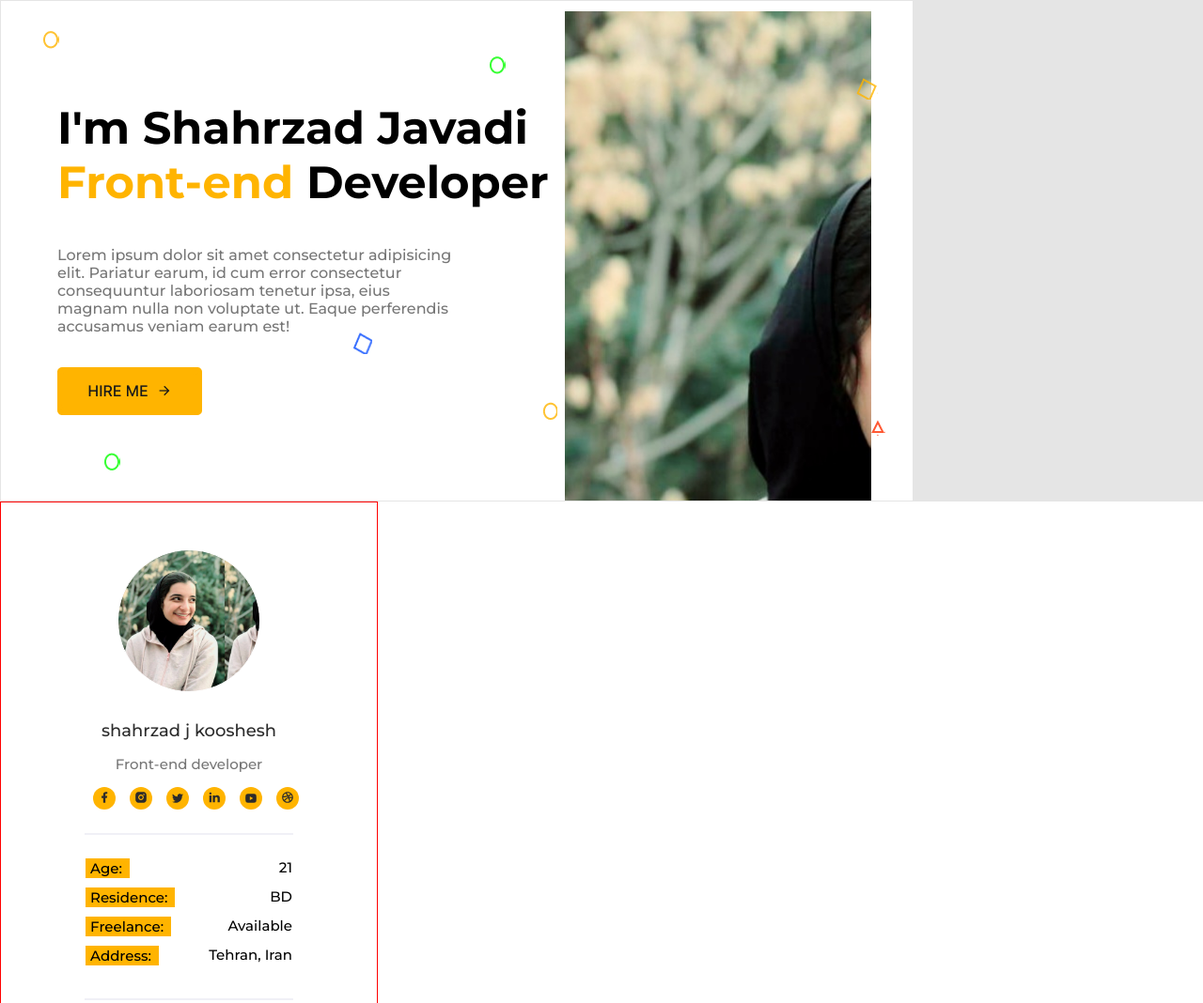
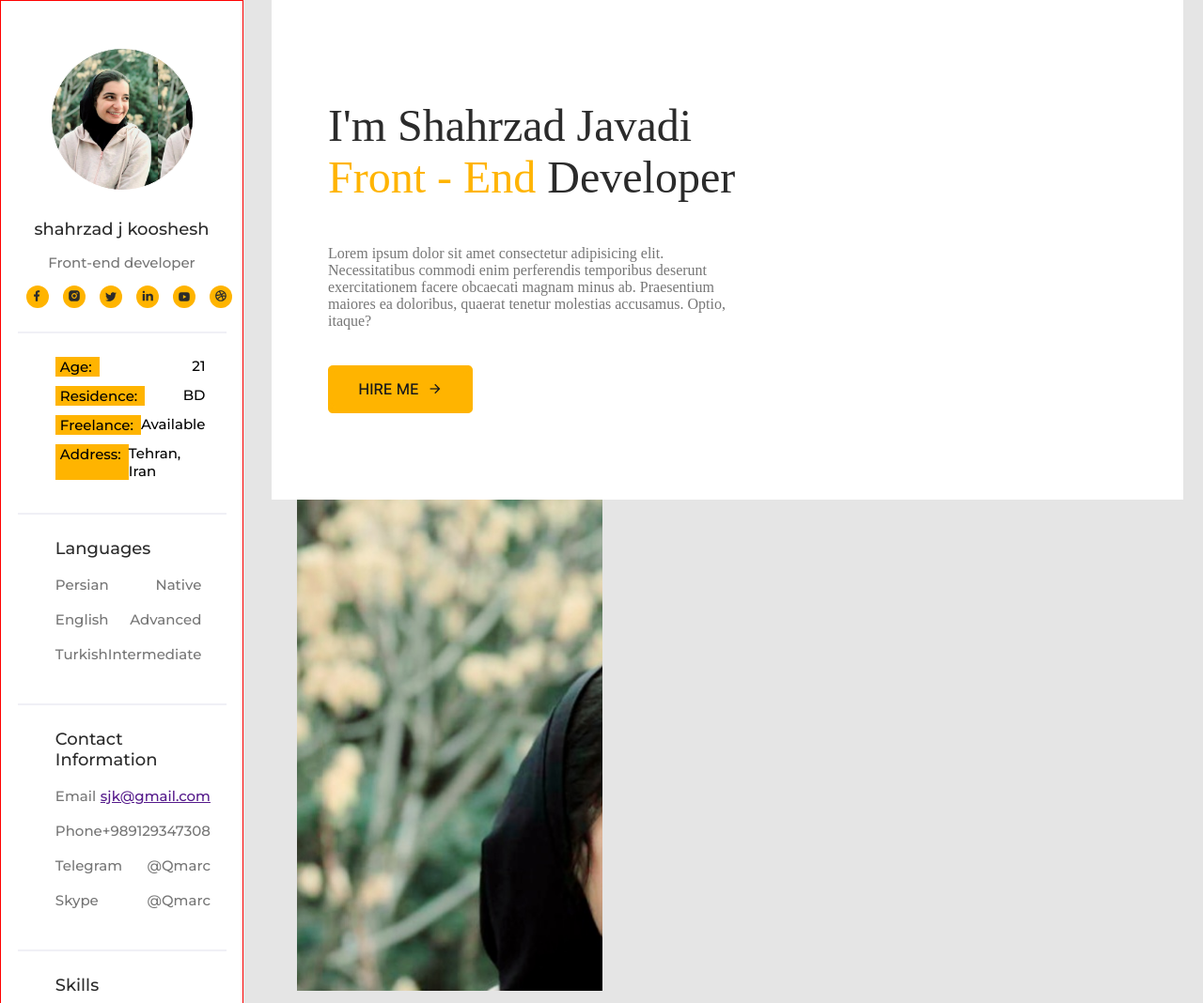
Before and after one commit to shahrzadJavadiKoushesh/IE_HW1, a plain HTML site: page index.html in a window 1280 px wide. Shown: the top 1068 px of the page at 94% size. Drawn offline with Linux system fonts and the light colour scheme.

Commit message:
left part of intro without details second edit

```diff
--- a/index.html
+++ b/index.html
@@ -14,28 +14,6 @@
 
 <body>
     <div class="main-container">
-        <div class="intro-containter">
-            <div class="left">
-                <div class="intro-introduction">
-                 I'm Shahrzad Javadi<br>
-                <span id="intro-introduction-expertise">Front-end</span> Developer
-                </div>
-                <div class="intro-bio">Lorem ipsum dolor sit amet consectetur adipisicing elit. Pariatur earum, id cum error consectetur consequuntur laboriosam tenetur ipsa, eius magnam nulla non voluptate ut. Eaque perferendis accusamus veniam earum est!</div>
-                <div class="HIRE-ME-btn"></div>
-            </div>
-            <div class="intro-image"></div>
-            <div class="polygon1"></div>
-            <div class="Rectangle52"></div>
-            <div class="Rectangle51"></div>
-            <div class="Ellipse15"></div>
-            <div class="Ellipse13"></div>
-            <div class="Ellipse16"></div>
-            <div class="Ellipse12"></div>
-
-
-        </div>
-
-    </div>
         <div class="sidebar-container">
             <div class="sidebar-image"></div>
             <div class="sidebar-name">shahrzad j kooshesh</div>
@@ -266,10 +244,33 @@
                     </div>
                 </div>
             </div>
+        </div>
 
+        <div class="right">
+            <div class="intro-container">
+                <div class="intro-left">
+                        <div class="introduction-brief">
+                             I'm Shahrzad Javadi <br>
+                        <span id="job">Front - End</span> Developer
+                        </div>
+                        <div class="introduction-bio">
+                            Lorem ipsum dolor sit amet consectetur adipisicing elit. Necessitatibus commodi enim perferendis temporibus deserunt exercitationem facere obcaecati magnam minus ab. Praesentium maiores ea doloribus, quaerat tenetur molestias accusamus. Optio, itaque?
+                        </div>
 
+                        <div class="Hire-btn">
+
+                        </div>
+                </div>
+
+                <div class="intro-right">
+                    <div class="intro-image">
+
+                    </div>
+                </div>
+            </div>
         </div>
     </div>
+
 </body>
 
 </html>
--- a/styles/_variables.scss
+++ b/styles/_variables.scss
@@ -2,5 +2,5 @@ $document_background: #e5e5e5;
 $component_background: #fff;
 $secondary_color: #ffb400;
 $text_color: #767676;
-$btn_text: #2b2b2b;
+$normalText: #2b2b2b;
 $Inter: "Montserrat", sans-serif;
--- a/styles/index.scss
+++ b/styles/index.scss
@@ -10,131 +10,15 @@ body {
 }
 
 .main-container {
+  display: flex;
   background-color: $document_background;
 }
-
-.intro-containter{
-  display: flex;
-  flex-direction: row;
-  flex-wrap: wrap;
-  font-family: $Inter;
-  border: 1px solid $document_background;
-  background-color: $component_background;
-  width: 970px;
-  height: 531.9px;
-  .intro-introduction{
-    position: absolute;
-    font-weight: 700;
-    font-size: 48px;
-    height: 134px;
-    margin: 105.92px 410px 291.58px 60px;
-    #intro-introduction-expertise{
-      color: $secondary_color;
-    }
-  }
-
-  .intro-bio{
-    position: absolute;
-    width: 424px;
-    height: 100.23px;
-    margin: 260.82px 486px 170.85px 60px;
-    font-weight: 400;
-    font-size: 16px;
-    color: $text_color;
-  }
-
-  .HIRE-ME-btn{
-    background-image: url("../assets/Hire_me.jpg");
-    width: 154px;
-    height: 51px;
-    display: flex;
-    flex-direction: column;
-    justify-content: center;
-    align-items: center;
-    margin-left: 60px;
-    margin-top: 389.53px;
-    margin-bottom: 91.37px;
-  }
-
-  .intro-image{
-    width: 325.72px;
-    height: 520.89px;
-    margin-top: -520.88px;
-    margin-left: 600px;
-    background-image: url("../assets/profile_image.jfif");
-  }
-
-  .polygon1{
-    background-image: url("../assets/Polygon1.jpg");
-    width: 15px;
-    height: 17.8px;
-    margin-top: -86.34px;
-    margin-bottom: 27.34px;
-    margin-right: 27.34px;
-  }
-
-  .Rectangle52{
-    background-image: url(../assets/Rectangle52.png);
-    width: 21.45px;
-    height: 22.92px;
-    margin-top: -179.28px;
-    margin-left: 373.83px;
-    margin-right: 574.8px;
-    margin-bottom: 128.25px;
-  }
-
-  .Rectangle51{
-    background-image: url(../assets/Rectangle51.png);
-    width: 22.45px;
-    height: 22.82px;
-    margin-left:910.46px ;
-    margin-top: -450px;
-    border: 2px;
-  }
-
-  .Ellipse15{
-    background-image: url(../assets/Ellipse15.png);
-    width: 16.5px;
-    height: 19.22px;
-    margin-left: 45px;
-    margin-top: -500px;
-  }
-
-  .Ellipse13{
-    background-image: url(../assets/Ellipse13.png);
-    width: 16px;
-    height: 19.22px;
-    margin-left: 514.86px;
-    margin-top: -105px;
-  }
-
-  .Ellipse16{
-    position: absolute;
-    background-image: url(../assets/Ellipse16.png);
-    width: 16.5px;
-    height: 19.22px;
-    margin-left: 110px;
-    margin-top: 480.64px;
-  }
-
-  .Ellipse12{
-    position: absolute;
-    background-image: url(../assets/Ellipse12.png);
-    width: 16.5px;
-    height: 19.22px;
-    margin-left: 520px;
-    margin-top: 59.23px;
-  }
-}
-
-
-
-
 
 .sidebar-container {
   border: 1px solid red;
   width: 400px;
   background-color: $component_background;
+
   .sidebar-image {
     border: 1px solid white;
     width: 150px;
@@ -142,9 +26,10 @@ body {
     border-radius: 50%;
     margin-top: 50px;
     margin: 50px auto 0 auto;
-    background-image: url("../assets/profile_image.jfif");
+    background-image: url("../assets/profile_image.jpg");
     background-size: contain;
   }
+
   .sidebar-name {
     margin: 30px auto 0 auto;
     text-align: center;
@@ -181,9 +66,11 @@ body {
       margin-left: 15px;
     }
   }
+
   .sidebar-line-container {
     display: flex;
     justify-content: center;
+
     .sidebar-line {
       width: 220px;
       height: 0px;
@@ -191,24 +78,29 @@ body {
       margin-top: 25px;
     }
   }
+
   .sidebar-info {
     margin-top: 25px;
     display: flex;
     justify-content: center;
+
     .sidebar-info-flex-container {
       width: 55%;
       display: flex;
       flex-direction: column;
       flex-wrap: wrap;
+
       .sidebar-info-row {
         margin-bottom: 10px;
         display: flex;
         flex-direction: row;
         justify-content: space-between;
+
         .sidebar-info-subject {
           background-color: $secondary_color;
           padding: 1px 8px 1px 5px;
         }
+
         .sidebar-info-subject,
         .sidebar-info-value {
           font-family: $Inter;
@@ -223,16 +115,19 @@ body {
     margin-top: 25px;
     display: flex;
     justify-content: center;
+
     .sidebar-language-flex-container {
       width: 55%;
       display: flex;
       flex-direction: column;
       flex-wrap: wrap;
+
       .sidebar-language-row {
         margin-bottom: 18px;
         display: flex;
         flex-direction: row;
         justify-content: space-between;
+
         .sidebar-language-subject,
         .sidebar-language-value {
           color: #767676;
@@ -240,6 +135,7 @@ body {
           font-weight: 400;
           font-size: 15px;
         }
+
         .sidebar-language-subject.sidebar-language-title {
           font-weight: 500;
           font-size: 18px;
@@ -253,16 +149,19 @@ body {
     margin-top: 25px;
     display: flex;
     justify-content: center;
+
     .sidebar-contact-information-flex-container {
       width: 55%;
       display: flex;
       flex-direction: column;
       flex-wrap: wrap;
+
       .sidebar-contact-information-row {
         margin-bottom: 18px;
         display: flex;
         flex-direction: row;
         justify-content: space-between;
+
         .sidebar-contact-information-subject,
         .sidebar-contact-information-value {
           color: #767676;
@@ -270,6 +169,7 @@ body {
           font-weight: 400;
           font-size: 15px;
         }
+
         .sidebar-contact-information-subject.sidebar-contact-information-title {
           font-weight: 500;
           font-size: 18px;
@@ -283,25 +183,30 @@ body {
     margin-top: 25px;
     display: flex;
     justify-content: center;
+
     .sidebar-proficiency-flex-container {
       width: 55%;
       display: flex;
       flex-direction: column;
       flex-wrap: wrap;
+
       .sidebar-proficiency-row {
         .sibebar-language-nonsence-svg {
           margin-right: 15px;
         }
+
         margin-bottom: 18px;
         display: flex;
         flex-direction: row;
         justify-content: flex-start;
+
         .sidebar-proficiency-subject {
           color: #767676;
           font-family: $Inter;
           font-weight: 400;
           font-size: 15px;
         }
+
         .sidebar-proficiency-subject.sidebar-proficiency-title {
           font-weight: 500;
           font-size: 18px;
@@ -310,12 +215,14 @@ body {
       }
     }
   }
+
   .sidebar-cv-download-container {
     cursor: pointer;
     display: flex;
     justify-content: center;
     margin-top: 25px;
     margin-bottom: 25px;
+
     .sidebar-cv-button {
       width: 220px;
       height: 40px;
@@ -325,6 +232,7 @@ body {
       flex-wrap: wrap;
       align-items: center;
       justify-content: center;
+
       .sidebar-cv-content {
         font-family: $Inter;
         font-weight: 600;
@@ -334,3 +242,62 @@ body {
     }
   }
 }
+
+// EVERYTHING EXCEPT SIDEBAR
+.right {
+  flex-direction: column;
+  flex-grow: 3;
+
+  .intro-container {
+    width: 970px;
+    height: 531.9px;
+    background-color: $component_background;
+    margin-left: 30px;
+    margin-right: 21px;
+
+    .intro-left .introduction-brief {
+      width: 500px;
+      height: 134.4px;
+      margin-left: 60px;
+      padding-top: 105.92px;
+      margin-bottom: 20.5px;
+      font-size: 48px;
+      color: $normalText;
+
+      #job {
+        color: $secondary_color;
+      }
+    }
+
+    .introduction-bio {
+      width: 424px;
+      height: 100.23px;
+      margin-left: 60px;
+      margin-top: 20.5px;
+      margin-bottom: 28.47px;
+      font-size: 16px;
+      color: $text_color;
+    }
+
+    .Hire-btn {
+      background-image: url(../assets/Hire_me.jpg);
+      width: 154px;
+      height: 51px;
+      margin-left: 60px;
+      margin-top: 28.47px;
+      margin-bottom: 91.37px;
+      cursor: pointer;
+    }
+
+    .intro-right{
+      .intro-image {
+        background-image: url(../assets/profile_image.jpg);
+        width: 325.72px;
+        height: 522.89px;
+        margin-left: 26.68px;
+        margin-right: 57.6px;
+        margin-top: 9.11px;
+      }
+    }
+  }
+}
```
Also changed, not shown: assets/profile_image.jpg (renamed from assets/profile_image.jfif), styles/index.css, 1 other file.
